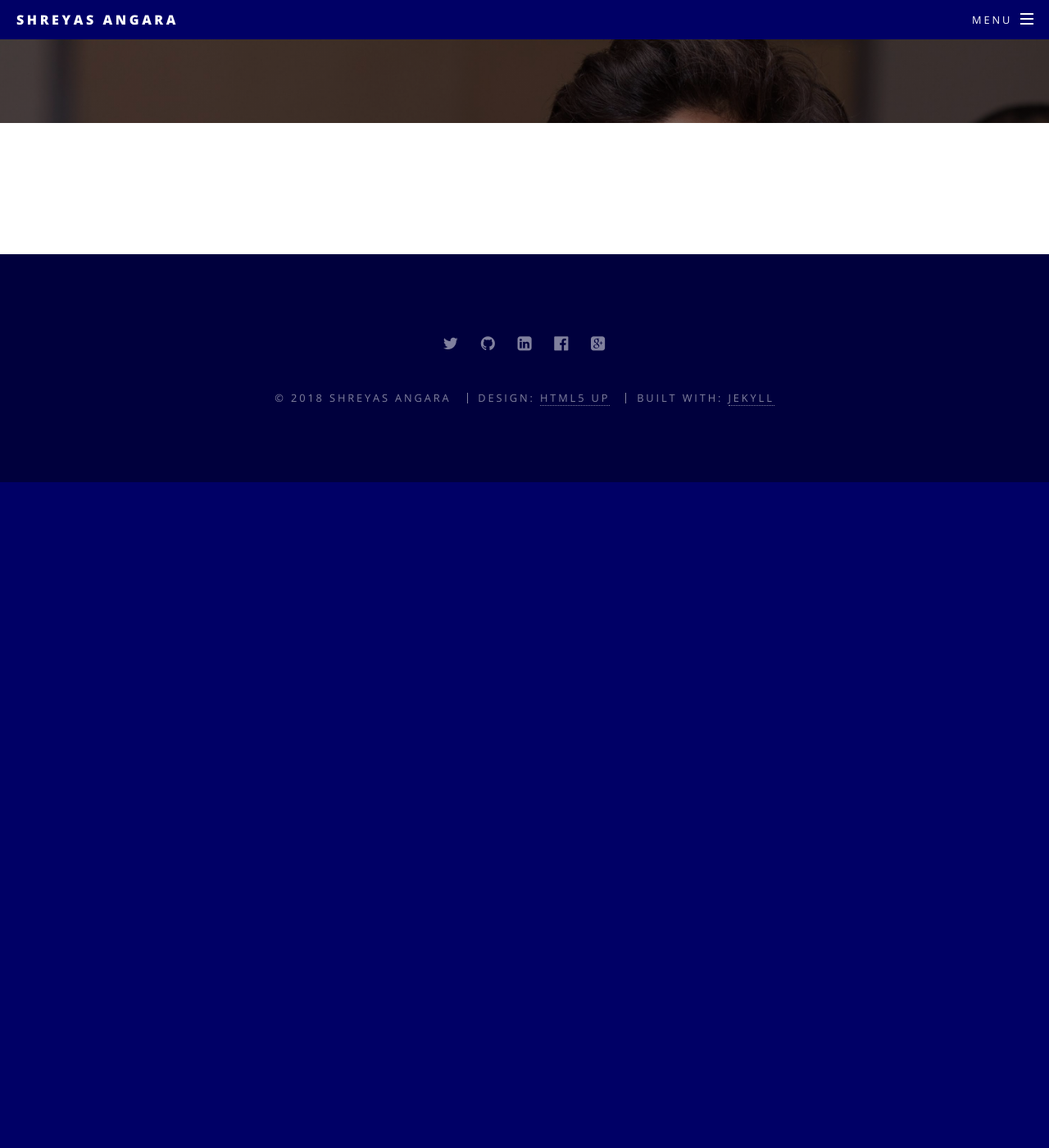
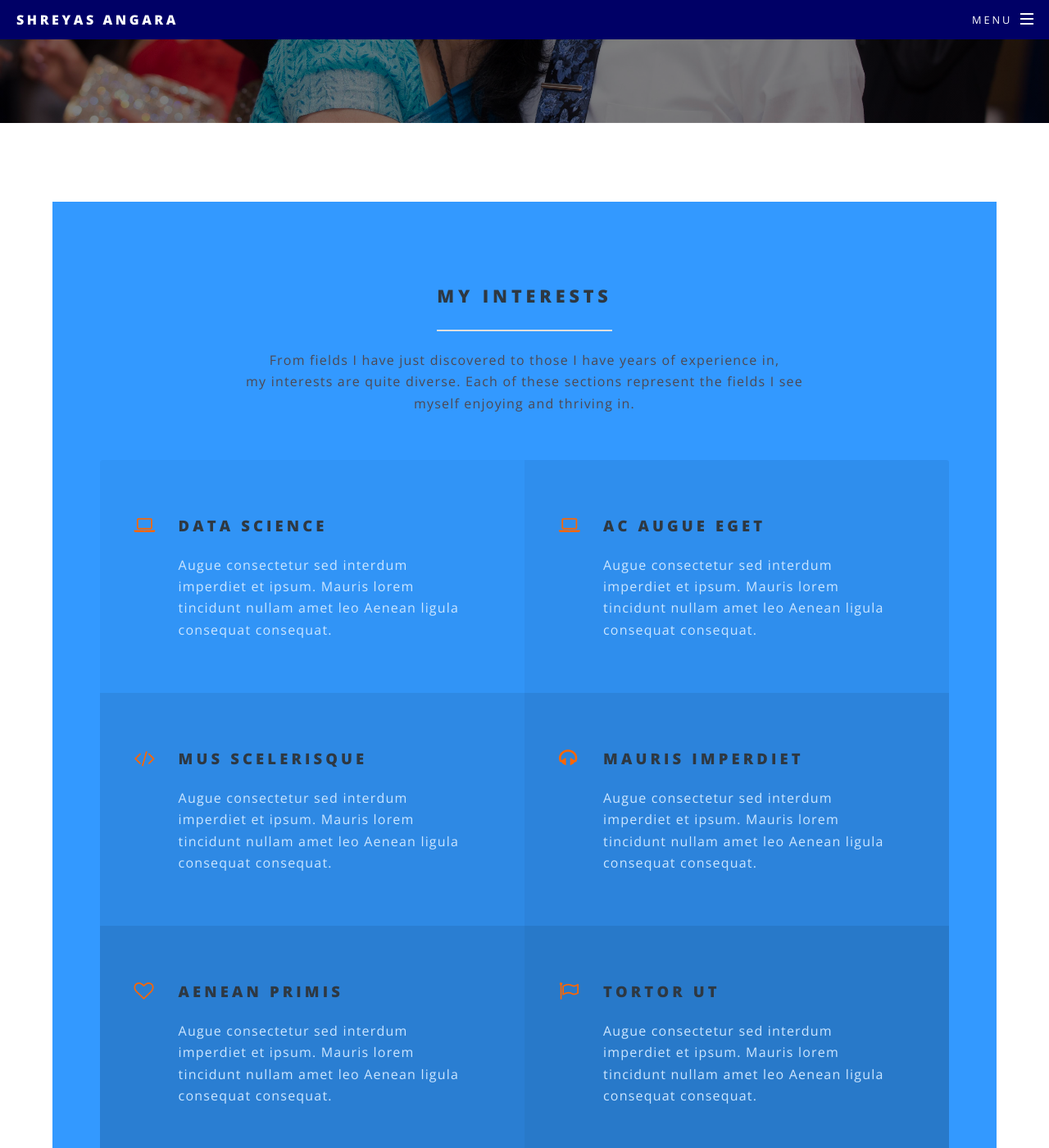
Before and after one commit to shreyas00023/mywebsite, a Jekyll site: the page aboutme.html, which Jekyll copies as it is, in a window 1280 px wide and 1400 px high, scrolled down 270 px. Shown: the whole window at 82% size. Built offline with Jekyll 4.4.1, drawn with Linux system fonts in a browser that asks for light colours; before the commit the page ends 900 px from its top, so only the background shows below that.

Commit message:
Update aboutme.html

```diff
--- a/aboutme.html
+++ b/aboutme.html
@@ -39,6 +39,42 @@
 
   <section class="wrapper style5">
     <div class="inner">
+	    <section id="three" class="wrapper style3 special">
+						<div class="inner">
+							<header class="major">
+								<h2>My Interests</h2>
+								<p>From fields I have just discovered to those I have years of experience in,<br>
+								my interests are quite diverse. Each of these sections represent the fields I see<br>
+								myself enjoying and thriving in. </p>
+							</header>
+							<ul class="features">
+								<li class="icon fa-laptop">
+									<h3>Data Science</h3>
+									<p>Augue consectetur sed interdum imperdiet et ipsum. Mauris lorem tincidunt nullam amet leo Aenean ligula consequat consequat.</p>
+								</li>
+								<li class="icon fa-laptop">
+									<h3>Ac Augue Eget</h3>
+									<p>Augue consectetur sed interdum imperdiet et ipsum. Mauris lorem tincidunt nullam amet leo Aenean ligula consequat consequat.</p>
+								</li>
+								<li class="icon fa-code">
+									<h3>Mus Scelerisque</h3>
+									<p>Augue consectetur sed interdum imperdiet et ipsum. Mauris lorem tincidunt nullam amet leo Aenean ligula consequat consequat.</p>
+								</li>
+								<li class="icon fa-headphones">
+									<h3>Mauris Imperdiet</h3>
+									<p>Augue consectetur sed interdum imperdiet et ipsum. Mauris lorem tincidunt nullam amet leo Aenean ligula consequat consequat.</p>
+								</li>
+								<li class="icon fa-heart-o">
+									<h3>Aenean Primis</h3>
+									<p>Augue consectetur sed interdum imperdiet et ipsum. Mauris lorem tincidunt nullam amet leo Aenean ligula consequat consequat.</p>
+								</li>
+								<li class="icon fa-flag-o">
+									<h3>Tortor Ut</h3>
+									<p>Augue consectetur sed interdum imperdiet et ipsum. Mauris lorem tincidunt nullam amet leo Aenean ligula consequat consequat.</p>
+								</li>
+							</ul>
+						</div>
+					</section>
 
     </div>
   </section>
```
